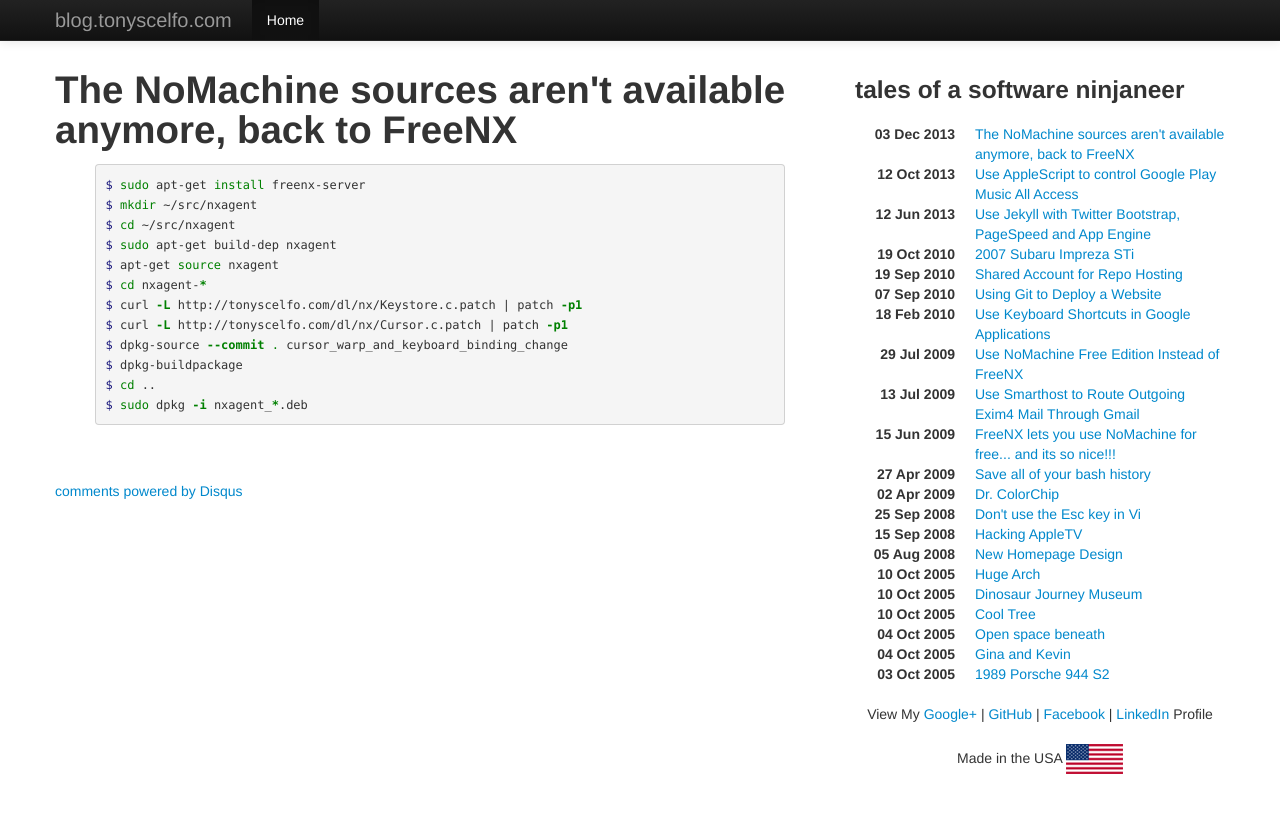
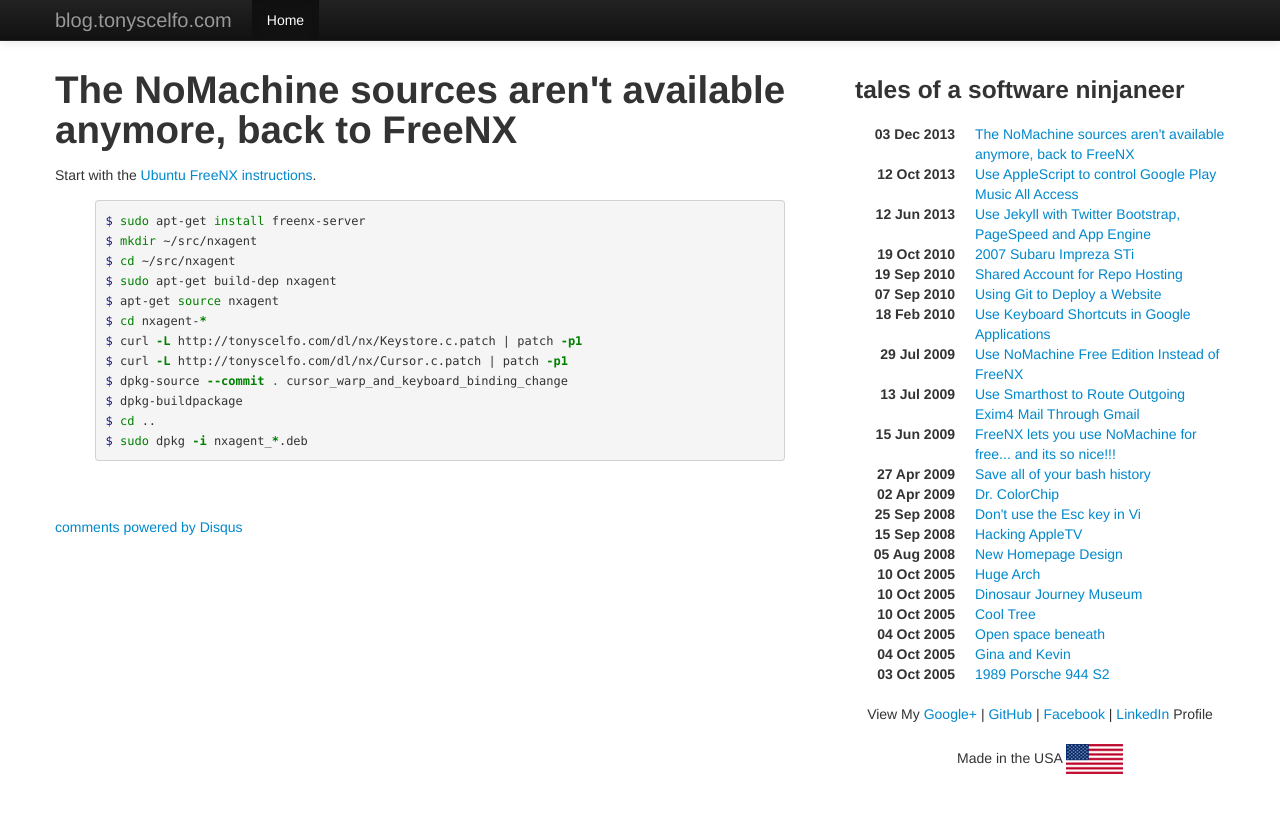
Before and after one commit to mchelen/tonyscelfo.com, a Jekyll site: the page built from _posts/2013-12-03-nomachine-sources-unavailable-back-to-freenx.md, in a window 1280 px wide. Shown: the top 813 px of the page. Built offline with Jekyll 4.4.1, drawn with Linux system fonts in a browser that asks for light colours; nearby versions of some CDN libraries; comment, search, counter and statistics services are not loaded.

Commit message:
add freenx instructions link

```diff
--- a/_posts/2013-12-03-nomachine-sources-unavailable-back-to-freenx.md
+++ b/_posts/2013-12-03-nomachine-sources-unavailable-back-to-freenx.md
@@ -2,6 +2,8 @@
 title: The NoMachine sources aren't available anymore, back to FreeNX
 layout: post
 ---
+
+Start with the [Ubuntu FreeNX instructions](https://help.ubuntu.com/community/FreeNX).
 
 {% highlight bash %}
 
```
